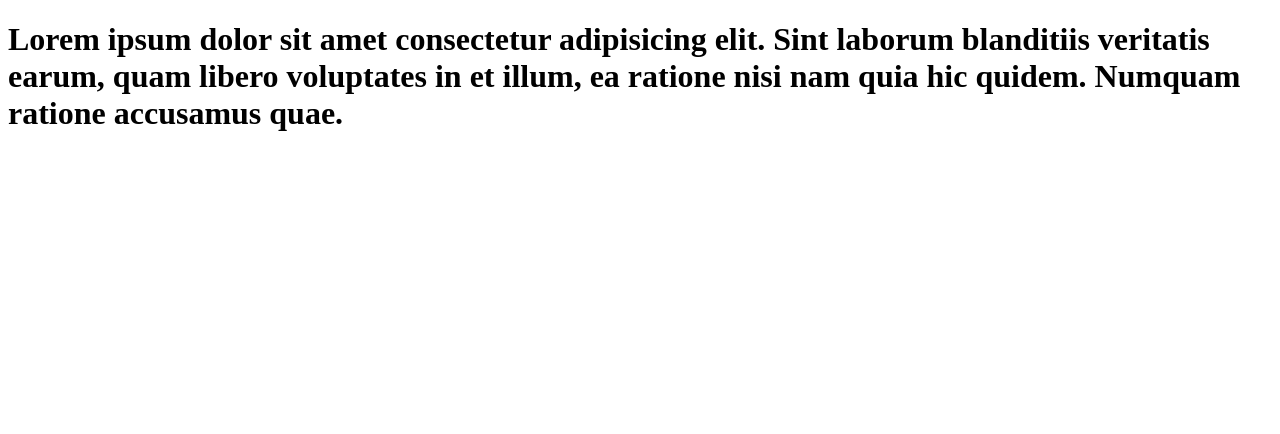
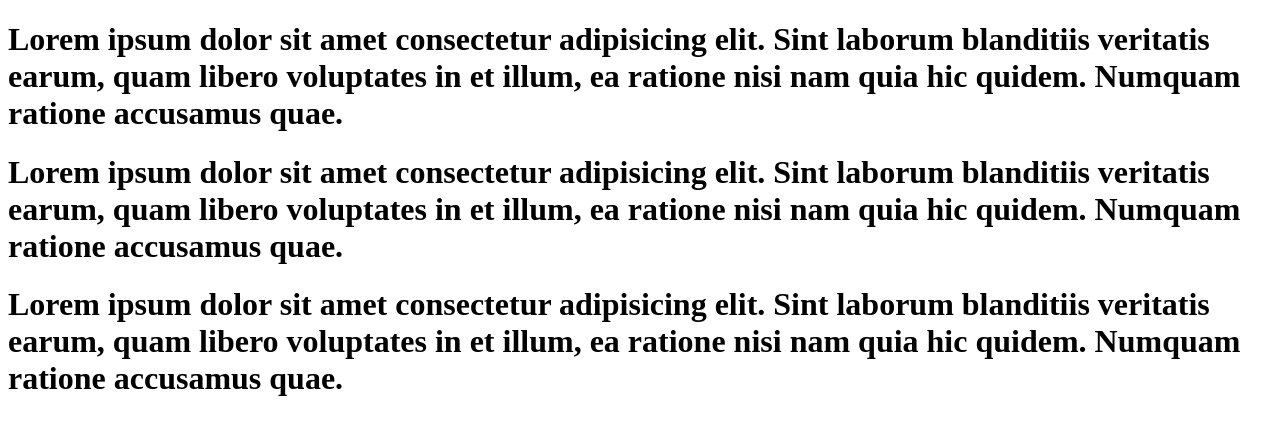
Before and after one commit to kamal0072/learning-git-and-github, a plain HTML site: page about.html in a window 1280 px wide. Drawn offline with Linux system fonts and the light colour scheme.

Commit message:
adding three head tags

```diff
--- a/about.html
+++ b/about.html
@@ -7,5 +7,7 @@
 </head>
 <body>
     <h1>Lorem ipsum dolor sit amet consectetur adipisicing elit. Sint laborum blanditiis veritatis earum, quam libero voluptates in et illum, ea ratione nisi nam quia hic quidem. Numquam ratione accusamus quae.</h1>
+    <h1>Lorem ipsum dolor sit amet consectetur adipisicing elit. Sint laborum blanditiis veritatis earum, quam libero voluptates in et illum, ea ratione nisi nam quia hic quidem. Numquam ratione accusamus quae.</h1>
+    <h1>Lorem ipsum dolor sit amet consectetur adipisicing elit. Sint laborum blanditiis veritatis earum, quam libero voluptates in et illum, ea ratione nisi nam quia hic quidem. Numquam ratione accusamus quae.</h1>
 </body>
 </html>
```
